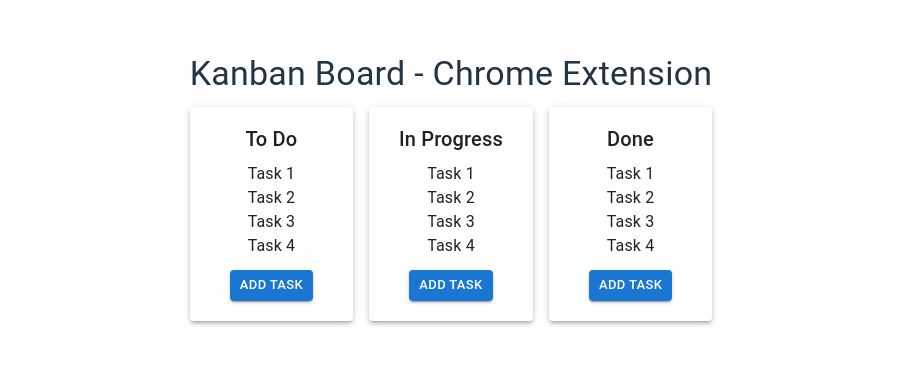
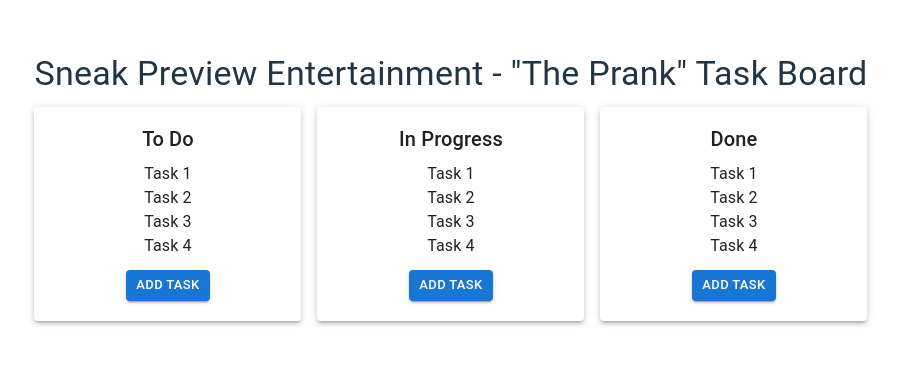
Before and after one commit to LujanSolo/kanban-chrome-extension, a React (Vite) app: page / in a window 1280 px wide. Shown: the part 205-570 px from the top of the page, without its empty margins (189-1089 px from the left). Built offline with nearby package versions, Linux system fonts and the light colour scheme.

Commit message:
Task component now includes 'id' prop; mod'd onDelete prop to receive id of task to be deleted

```diff
--- a/src/components/Board.tsx
+++ b/src/components/Board.tsx
@@ -34,7 +34,7 @@ const Board: React.FC = () => {
   return (
     <Container maxWidth="xl">
       <Typography variant="h4" gutterBottom>
-        Kanban Board - Chrome Extension
+        Sneak Preview Entertainment - "The Prank" Task Board
       </Typography>
       <Grid container spacing={2}>
         <Grid item xs={4}>
```
Also changed, not shown: src/components/Task.tsx (+4 -3 lines).
